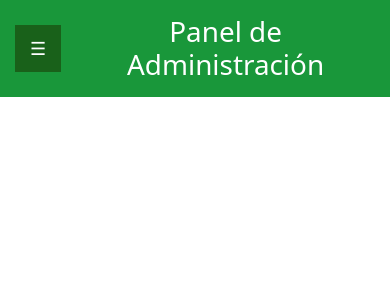
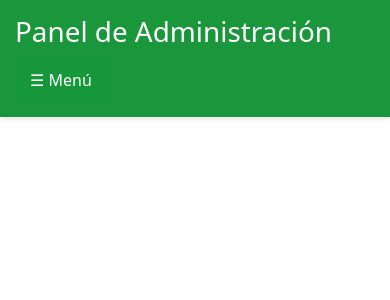
Before and after one commit to vicmajo/cine_project, a Django app: page /peliculas/ in a window 390 px wide. Shown: the top 300 px of the page. Run offline with Django 5.2, Linux system fonts and the light colour scheme.

Commit message:
configuracion de menu desplegable

```diff
--- a/cine/peliculas/templates/admin_dashboard.html
+++ b/cine/peliculas/templates/admin_dashboard.html
@@ -9,38 +9,7 @@
     <link href="https://cdn.jsdelivr.net/npm/bootstrap@5.3.0/dist/css/bootstrap.min.css" rel="stylesheet">
 
     <style>
-        /* Estilos para el menú lateral */
-        .sidebar {
-            width: 250px;
-            height: 100vh;
-            position: fixed;
-            top: 0;
-            left: 0;
-            background-color: rgb(21, 151, 58); /* Verde oscuro */
-            padding-top: 20px;
-            transition: all 0.3s;
-            z-index: 1000;
-        }
-
-        .sidebar a {
-            display: block;
-            padding: 15px;
-            color: white;
-            text-decoration: none;
-        }
-
-        .sidebar a:hover {
-            background-color: rgb(21, 151, 58); /* Verde más claro */
-        }
-
-        /* Contenido principal */
-        .content {S
-            margin-left: 250px;
-            padding: 20px;
-            transition: all 0.3s;
-        }
-
-        /* Contenedor del encabezado */
+        /* Estilos para el encabezado */
         .header {
             display: flex;
             align-items: center;
@@ -52,18 +21,16 @@
             top: 0;
             left: 0;
             z-index: 999;
+            box-shadow: 0 2px 5px rgba(0,0,0,0.1);
         }
 
-        /* Botón de menú para móviles */
-        .menu-toggle {
-            display: none;
-            background-color: rgb(25, 97, 26);
-            border: none;
-            color: white;
-            padding: 10px 15px;
-            cursor: pointer;
-            font-size: 18px;
-            margin-right: 15px;
+        /* Contenedor del título y menú */
+        .header-container {
+            display: flex;
+            align-items: center;
+            width: 100%;
+            max-width: 1200px;
+            margin: 0 auto;
         }
 
         /* Estilos del título */
@@ -73,39 +40,86 @@
             text-align: center;
         }
 
-        /* Responsivo: ocultar menú lateral en pantallas pequeñas */
-        @media (max-width: 768px) {
-            .sidebar {
-                width: 0;
-                overflow: hidden;
+        /* Menú desplegable */
+        .dropdown {
+            position: relative;
+            display: inline-block;
+        }
+
+        .dropdown-btn {
+            background-color: rgb(21, 151, 58);
+            color: white;
+            padding: 10px 15px;
+            border: none;
+            cursor: pointer;
+            font-size: 16px;
+            border-radius: 4px;
+        }
+
+        .dropdown-content {
+            display: none;
             position: absolute;
+            right: 0;
+            background-color: #f9f9f9;
+            min-width: 200px;
+            box-shadow: 0px 8px 16px 0px rgba(0,0,0,0.2);
+            z-index: 1000;
+            border-radius: 4px;
         }
-            .content {
-                margin-left: 0;
-            }
-            .menu-toggle {
+
+        .dropdown-content a {
+            color: black;
+            padding: 12px 16px;
+            text-decoration: none;
             display: block;
         }
-            .header {
-                justify-content: flex-start;
+
+        .dropdown-content a:hover {
+            background-color: #f1f1f1;
+        }
+
+        .dropdown:hover .dropdown-content {
+            display: block;
+        }
+
+        /* Contenido principal */
+        .content {
+            padding: 20px;
+            margin-top: 80px; /* Ajuste para el header */
+        }
+
+        /* Responsive */
+        @media (max-width: 768px) {
+            .header-container {
+                flex-direction: column;
+                align-items: flex-start;
+            }
+
+            .header h1 {
+                text-align: left;
+                margin-bottom: 10px;
+            }
+
+            .dropdown {
+                width: 100%;
+            }
+
+            .dropdown-content {
+                width: 100%;
             }
         }
     </style>
 </head>
 <body>
 
-    <!-- Encabezado con botón de menú y título -->
+    <!-- Encabezado con menú desplegable -->
     <div class="header">
-        <button class="menu-toggle" onclick="toggleMenu()">☰</button>
+        <div class="header-container">
             <h1>Panel de Administración</h1>
-    </div>
 
-    <!-- Menú lateral -->
-    <nav class="sidebar" id="sidebar">
-        <a></a>
-        <a></a>
-        <a></a>
-        <a></a>
+            <div class="dropdown">
+                <button class="dropdown-btn">☰ Menú</button>
+                <div class="dropdown-content">
                     <a href="{% url 'admin_estado' %}">Administrar Estados</a>
                     <a href="{% url 'admin_horarios' %}">Administrar Horarios</a>
                     <a href="{% url 'admin_generos' %}">Administrar Géneros</a>
@@ -113,12 +127,13 @@
                     <a href="{% url 'listar_peliculas' %}">Administrar Películas</a>
                     <a href="{% url 'listar_cartelera' %}">Administrar Cartelera</a>
                     <a href="{% url 'home' %}">Cerrar Sesión</a>
-        {% comment %} <a href="{% url 'logout' %}" >Cerrar sesión</a> {% endcomment %}
-    </nav>
+                </div>
+            </div>
+        </div>
+    </div>
 
     <!-- Contenido principal -->
     <div class="content">
-        <br><br><br> <!-- Espacio para evitar que el contenido se sobreponga con el encabezado -->
         {% block content %}
         {% endblock %}
     </div>
@@ -126,16 +141,5 @@
     <!-- Bootstrap JS -->
     <script src="https://cdn.jsdelivr.net/npm/bootstrap@5.3.0/dist/js/bootstrap.bundle.min.js"></script>
 
-    <script>
-        function toggleMenu() {
-            var sidebar = document.getElementById("sidebar");
-            if (sidebar.style.width === "250px") {
-                sidebar.style.width = "0";
-            } else {
-                sidebar.style.width = "250px";
-            }
-        }
-    </script>
-
 </body>
 </html>
--- a/cine/peliculas/views.py
+++ b/cine/peliculas/views.py
@@ -308,36 +308,19 @@ from .forms import PeliculaForm
 
 # Función para subir imágenes al servidor FTP y retornar la URL completa
 
-from django.conf import settings
-from ftplib import FTP
-import socket
-
 def subir_imagen_ftp(archivo, nombre_destino):
     try:
-        # Configuración mejorada para Render
-        ftp = FTP(
-            host=settings.FTP_HOST,
-            timeout=30  # Aumenta timeout para Render
-        )
-        ftp.set_pasv(True)  # ¡Obligatorio para Render!
-        ftp.login(
-            user=settings.FTP_USER,
-            passwd=settings.FTP_PASS
-        )
+        ftp = FTP(settings.FTP_HOST, timeout=10)
+        ftp.login(settings.FTP_USER, settings.FTP_PASS)
         ftp.cwd(settings.FTP_DIR)
 
-        # Subida con manejo de errores
-        with archivo.open('rb') as f:
-            ftp.storbinary(f'STOR {nombre_destino}', f, blocksize=8192)
+        with archivo.open("rb") as f:
+            ftp.storbinary(f"STOR {nombre_destino}", f)
 
         ftp.quit()
-        return f"{settings.FTP_URL.rstrip('/')}/{nombre_destino.lstrip('/')}"
-
-    except socket.timeout:
-        print("Error: Timeout de conexión FTP (aumenta 'timeout' en settings)")
-        return None
+        return f"{settings.FTP_URL}/{nombre_destino}"
     except Exception as e:
-        print(f"Error FTP completo: {str(e)}")
+        print(f"Error subiendo archivo FTP: {e}")
         return None
 
 # Vista para listar películas en admin_peliculas.html
```
Lines whose indentation alone changed are shown as unchanged.
